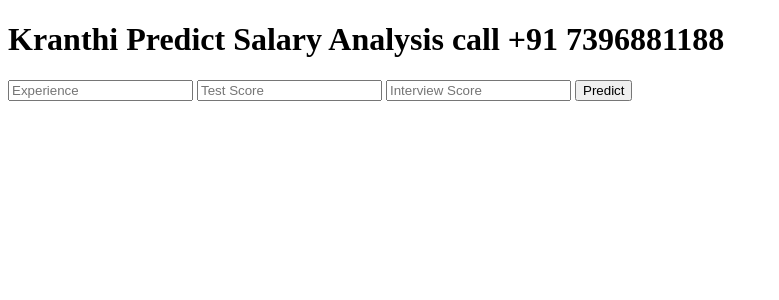
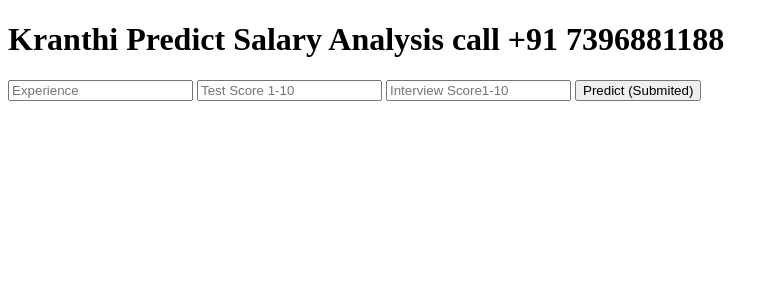
Before and after one commit to MoteKranthiKumar/kranthi-salary, a Flask app: page / in a window 1280 px wide. Shown: the top 300 px of the page, without its empty margins (0-779 px from the left). Run offline with Flask 2, Linux system fonts and the light colour scheme; parts of the project's set-up code (start-up, migrations or seed data) failed here and were passed over.

Commit message:
Update index.html

```diff
--- a/templates/index.html
+++ b/templates/index.html
@@ -18,10 +18,10 @@
      <!-- Main Input For Receiving Query to our ML -->
     <form action="{{ url_for('predict')}}"method="post">
     	<input type="text" name="experience" placeholder="Experience" required="required" />
-        <input type="text" name="test_score" placeholder="Test Score" required="required" />
-		<input type="text" name="interview_score" placeholder="Interview Score" required="required" />
+        <input type="text" name="test_score" placeholder="Test Score 1-10" required="required" />
+		<input type="text" name="interview_score" placeholder="Interview Score1-10" required="required" />
 
-        <button type="submit" class="btn btn-primary btn-block btn-large">Predict</button>
+        <button type="submit" class="btn btn-primary btn-block btn-large">Predict (Submited)</button>
     </form>
 
    <br>
```
